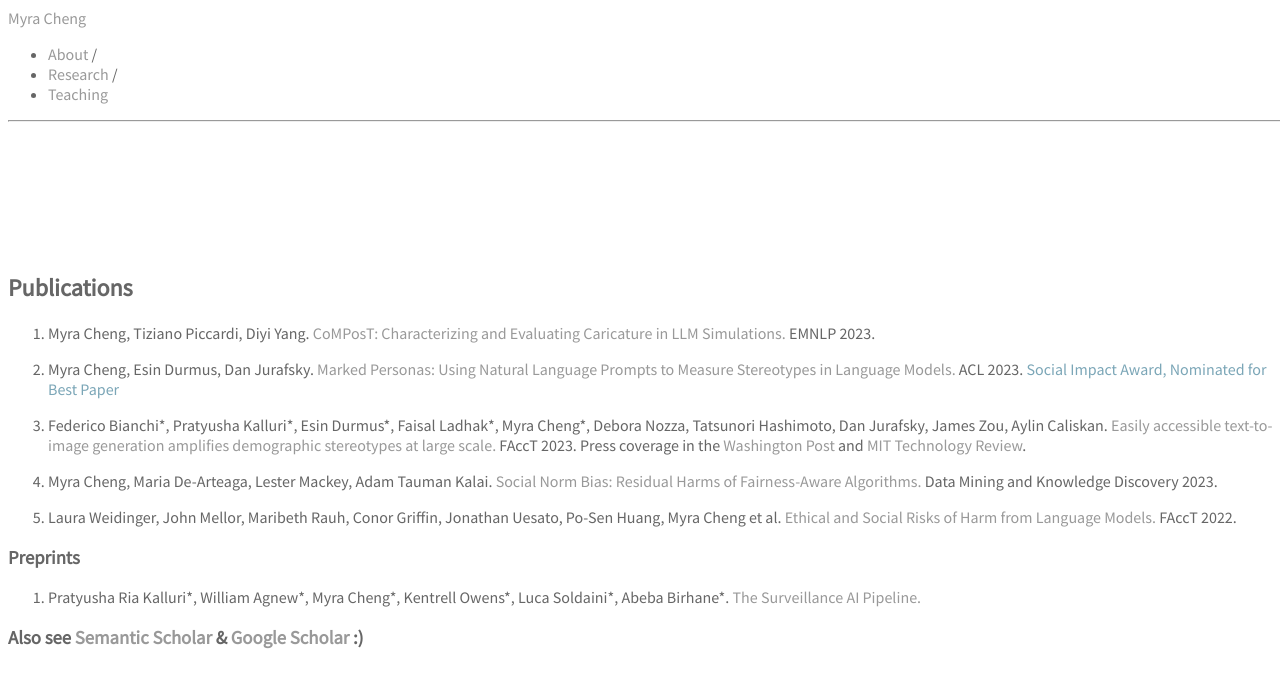
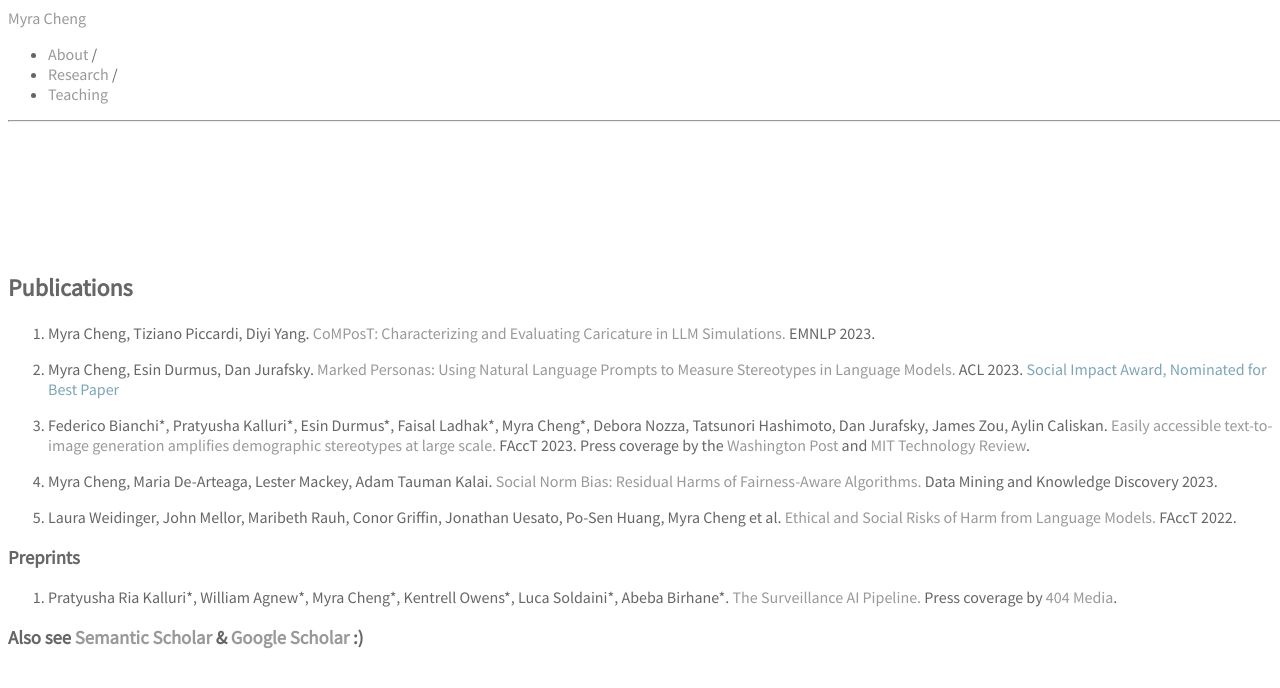
Before and after one commit to myracheng/myracheng.github.io, a Jekyll site: the page built from research.md, in a window 1280 px wide. Shown: the top 688 px of the page. Built offline with Jekyll 4.4.1, drawn with Linux system fonts in a browser that asks for light colours; some web fonts are replaced; our own code applies the rules of GitHub Pages for plain Markdown files.

Commit message:
Update research.md

```diff
--- a/research.md
+++ b/research.md
@@ -4,13 +4,13 @@
 
 2. Myra Cheng, Esin Durmus, Dan Jurafsky. [Marked Personas: Using Natural Language Prompts to Measure Stereotypes in Language Models.](https://arxiv.org/pdf/2305.18189.pdf) ACL 2023. <span style="color:#7BA6B7">Social Impact Award, Nominated for Best Paper</span>
 
-3. Federico Bianchi\*, Pratyusha Kalluri\*, Esin Durmus\*, Faisal Ladhak\*, Myra Cheng\*, Debora Nozza, Tatsunori Hashimoto, Dan Jurafsky, James Zou, Aylin Caliskan. [Easily accessible text-to-image generation amplifies demographic stereotypes at large scale.](https://arxiv.org/pdf/2211.03759.pdf) FAccT 2023. Press coverage in the [Washington Post](https://www.washingtonpost.com/technology/interactive/2023/ai-generated-images-bias-racism-sexism-stereotypes/) and [MIT Technology Review](https://www.technologyreview.com/2023/03/22/1070167/these-news-tool-let-you-see-for-yourself-how-biased-ai-image-models-are/).
+3. Federico Bianchi\*, Pratyusha Kalluri\*, Esin Durmus\*, Faisal Ladhak\*, Myra Cheng\*, Debora Nozza, Tatsunori Hashimoto, Dan Jurafsky, James Zou, Aylin Caliskan. [Easily accessible text-to-image generation amplifies demographic stereotypes at large scale.](https://arxiv.org/pdf/2211.03759.pdf) FAccT 2023. Press coverage by the [Washington Post](https://www.washingtonpost.com/technology/interactive/2023/ai-generated-images-bias-racism-sexism-stereotypes/) and [MIT Technology Review](https://www.technologyreview.com/2023/03/22/1070167/these-news-tool-let-you-see-for-yourself-how-biased-ai-image-models-are/).
 
 4. Myra Cheng, Maria De-Arteaga, Lester Mackey, Adam Tauman Kalai. [Social Norm Bias: Residual Harms of Fairness-Aware Algorithms.](https://arxiv.org/pdf/2108.11056.pdf) Data Mining and Knowledge Discovery 2023.
 
 5. Laura Weidinger, John Mellor, Maribeth Rauh, Conor Griffin, Jonathan Uesato, Po-Sen Huang, Myra Cheng et al. [Ethical and Social Risks of Harm from Language Models.](https://arxiv.org/pdf/2112.04359.pdf) FAccT 2022.
 
 ### Preprints
-1. Pratyusha Ria Kalluri\*, William Agnew\*, Myra Cheng\*, Kentrell Owens\*, Luca Soldaini\*, Abeba Birhane\*. [The Surveillance AI Pipeline.](https://arxiv.org/pdf/2309.15084.pdf)
+1. Pratyusha Ria Kalluri\*, William Agnew\*, Myra Cheng\*, Kentrell Owens\*, Luca Soldaini\*, Abeba Birhane\*. [The Surveillance AI Pipeline.](https://arxiv.org/pdf/2309.15084.pdf) Press coverage by [404 Media](https://www.404media.co/how-the-surveillance-ai-pipeline-literally-objectifies-human-beings/).
 
 ### Also see [Semantic Scholar](https://www.semanticscholar.org/author/M.-Cheng/2149615775) & [Google Scholar](https://scholar.google.com/citations?user=gaslQl8AAAAJ&hl=en) :)
```
